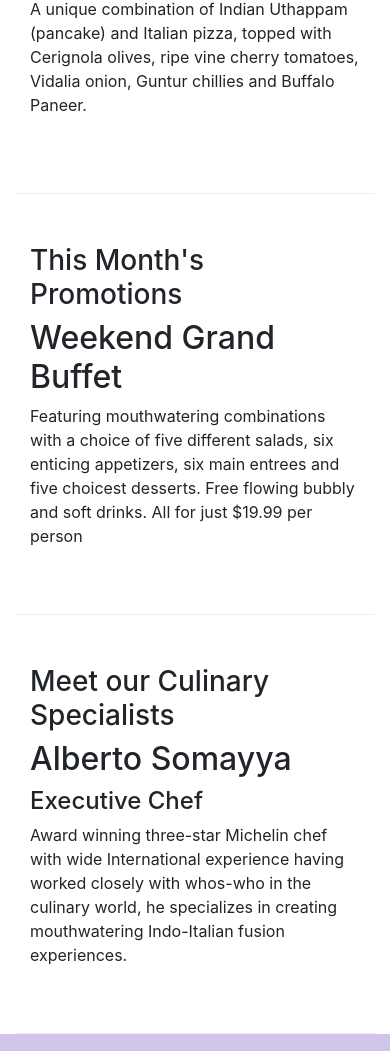
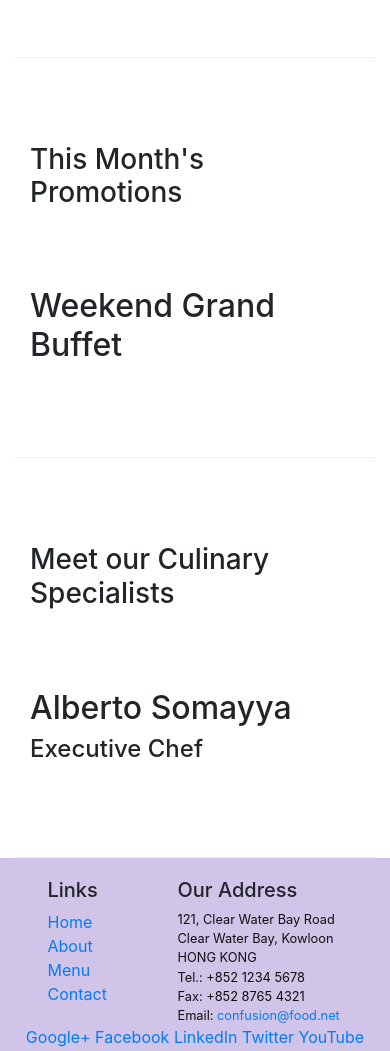
Before and after one commit to Fahad032/coursera-bootstrap, a website: page index.html in a window 390 px wide. Shown: the part 586-1637 px from the top of the page. Drawn offline with nearby package versions, Linux system fonts and the light colour scheme.

Commit message:
[Extra]: hide descriptions at index page, sync with common scripts.

```diff
--- a/index.html
+++ b/index.html
@@ -15,7 +15,7 @@
             <div class="row row-header">
                 <div class="col-12 col-sm-6">
                     <h1>Ristorante con Fusion</h1>
-                    <p>We take inspiration from the World's best cuisines, and create a unique fusion experience. Our lipsmacking creations will tickle your culinary senses!</p>
+                    <p class="d-none d-sm-block">We take inspiration from the World's best cuisines, and create a unique fusion experience. Our lipsmacking creations will tickle your culinary senses!</p>
                 </div>
                 <div class="col-12 col-sm">
                     <!-- we will display logo here later.-->
@@ -31,7 +31,7 @@
             </div>
             <div class="col-12 col-sm order-sm-first col-md">
                 <h2>Uthappizza</h2>
-                <p>A unique combination of Indian Uthappam (pancake) and Italian pizza, topped with Cerignola olives, ripe vine cherry tomatoes, Vidalia onion, Guntur chillies and Buffalo Paneer.</p>
+                <p class="d-none d-sm-block">A unique combination of Indian Uthappam (pancake) and Italian pizza, topped with Cerignola olives, ripe vine cherry tomatoes, Vidalia onion, Guntur chillies and Buffalo Paneer.</p>
             </div>
         </div>
 
@@ -42,7 +42,7 @@
             </div>
             <div class="col-12 col-sm order-sm-first col-md">
                 <h2>Weekend Grand Buffet</h2>
-                <p>Featuring mouthwatering combinations with a choice of five different salads, six enticing appetizers, six main entrees and five choicest desserts. Free flowing bubbly and soft drinks. All for just $19.99 per person </p>
+                <p class="d-none d-sm-block">Featuring mouthwatering combinations with a choice of five different salads, six enticing appetizers, six main entrees and five choicest desserts. Free flowing bubbly and soft drinks. All for just $19.99 per person </p>
             </div>
         </div>
 
@@ -53,7 +53,7 @@
             <div class="col-12 col-sm order-sm-first col-md">
                 <h2>Alberto Somayya</h2>
                 <h4>Executive Chef</h4>
-                <p>Award winning three-star Michelin chef with wide International experience having worked closely with whos-who in the culinary world, he specializes in creating mouthwatering Indo-Italian fusion experiences. </p>
+                <p class="d-none d-sm-block">Award winning three-star Michelin chef with wide International experience having worked closely with whos-who in the culinary world, he specializes in creating mouthwatering Indo-Italian fusion experiences. </p>
             </div>
         </div>
     </div>
@@ -99,8 +99,9 @@
            </div>
         </div>
     </footer>
-    <!-- jQuery & Bootstrap -->
+    <!-- jQuery, Pooper & Bootstrap JS-->
     <script src="/node_modules/jquery/dist/jquery.js"></script>
+    <script src="node_modules/popper.js/dist/umd/popper.min.js"></script>
     <script src="/node_modules/bootstrap/dist/js/bootstrap.min.js"></script>
 
 </body>
```
